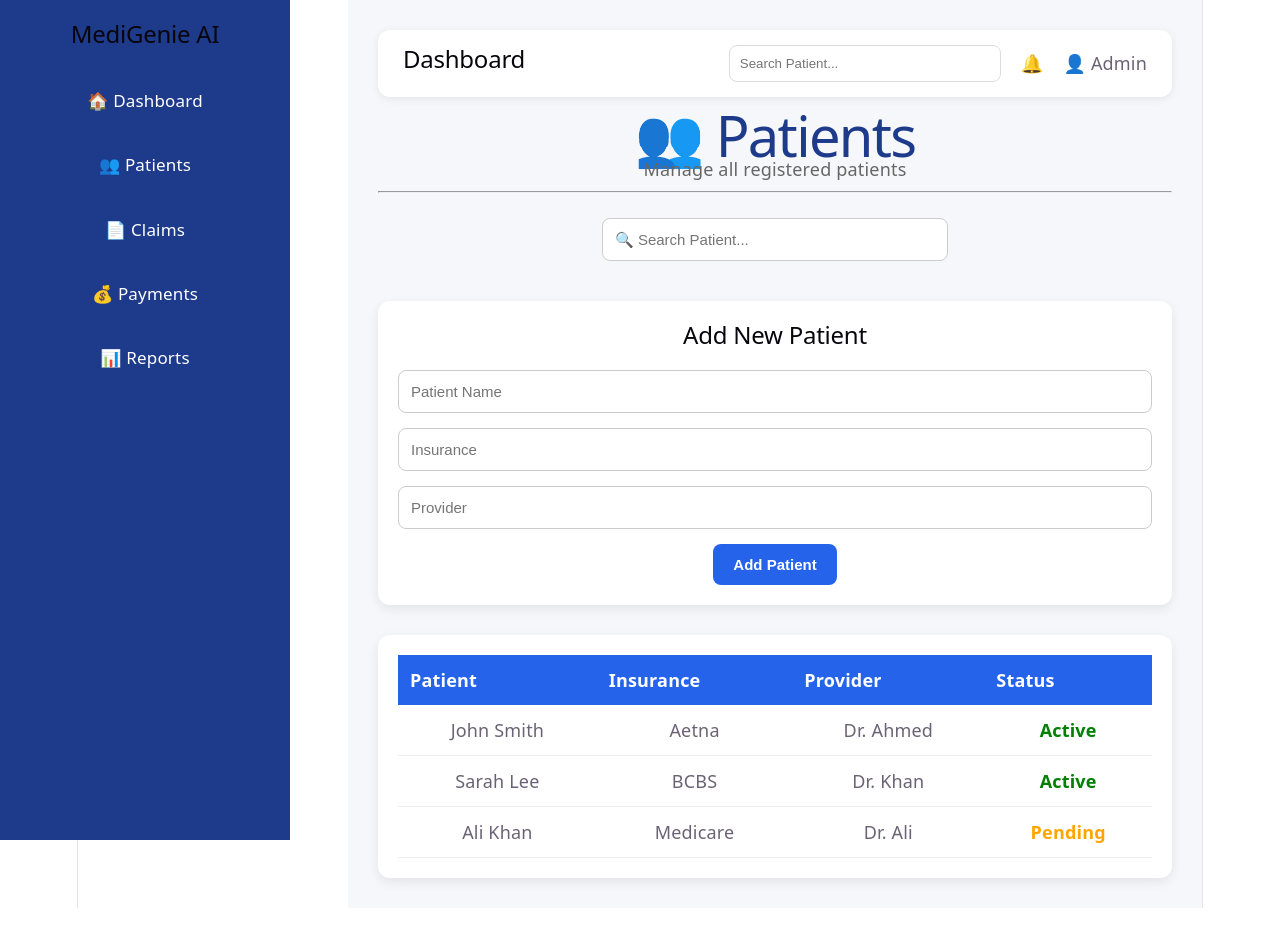
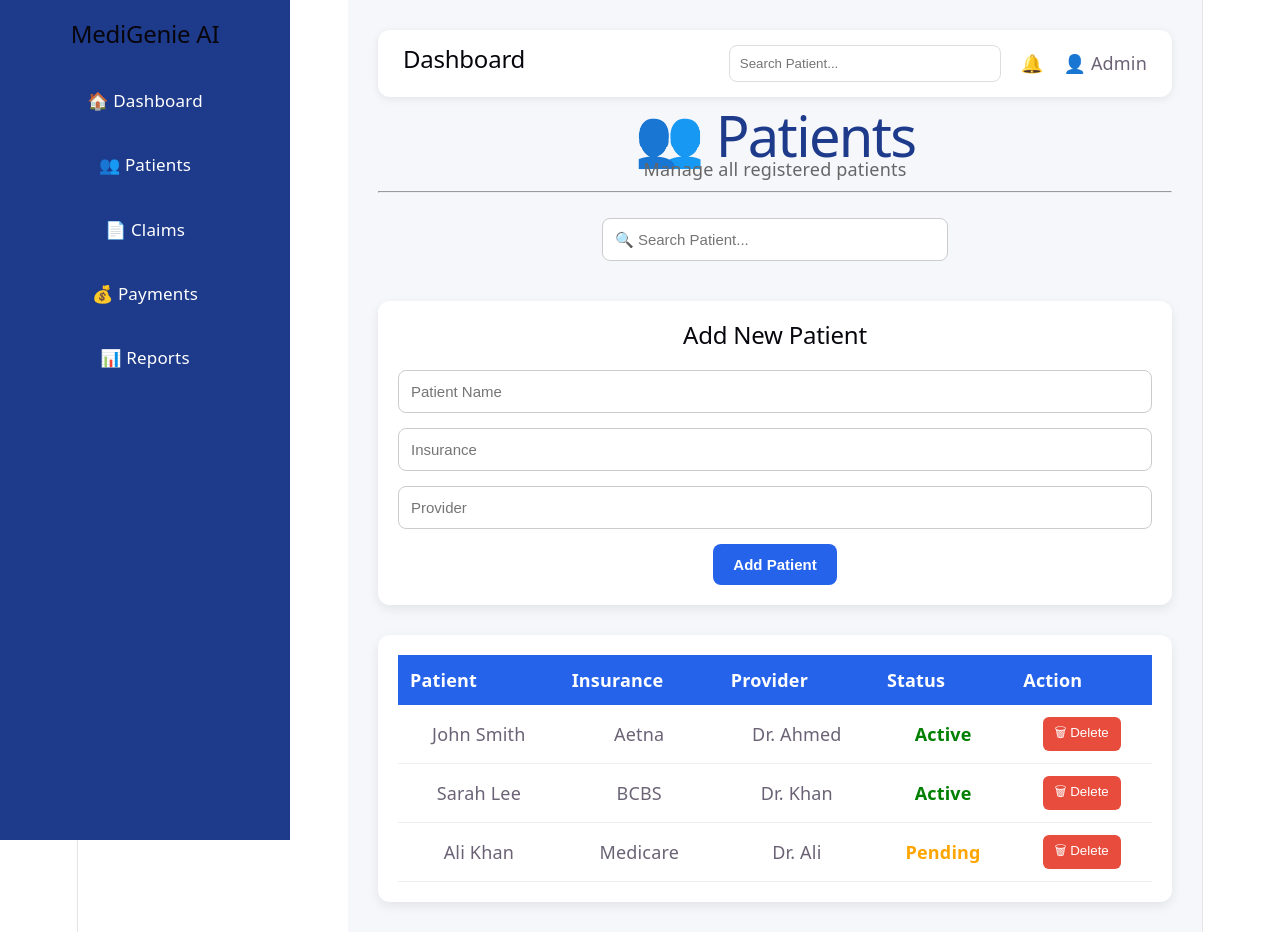
Before and after one commit to ehsankiani222-cloud/MediGenieAI, a React (Vite) app: page /patients in a window 1280 px wide. Before the commit the page ends 908 px from the top, so only its background shows below. Built offline with nearby package versions, Linux system fonts and the light colour scheme.

Commit message:
Added Delete Patient

```diff
--- a/src/components/PatientRow.jsx
+++ b/src/components/PatientRow.jsx
@@ -1,9 +1,17 @@
-function PatientRow({ name, insurance, provider, status }) {
+function PatientRow({
+  id,
+  name,
+  insurance,
+  provider,
+  status,
+  onDelete,
+}) {
   return (
     <tr>
       <td>{name}</td>
       <td>{insurance}</td>
       <td>{provider}</td>
+
       <td>
         <span
           style={{
@@ -14,6 +22,22 @@ function PatientRow({ name, insurance, provider, status }) {
           {status}
         </span>
       </td>
+
+      <td>
+        <button
+          onClick={() => onDelete(id)}
+          style={{
+            background: "#e74c3c",
+            color: "white",
+            border: "none",
+            padding: "6px 12px",
+            borderRadius: "6px",
+            cursor: "pointer",
+          }}
+        >
+          🗑 Delete
+        </button>
+      </td>
     </tr>
   );
 }
--- a/src/components/PatientTable.jsx
+++ b/src/components/PatientTable.jsx
@@ -4,7 +4,7 @@ import "../styles/PatientTable.css";
 import PatientRow from "./PatientRow";
 
 function PatientTable() {
-  const { patients, searchTerm } = useContext(PatientContext);
+  const { patients, searchTerm, deletePatient } = useContext(PatientContext);
 
   const filteredPatients = patients.filter((patient) =>
     patient.name.toLowerCase().includes(searchTerm.toLowerCase())
@@ -19,6 +19,7 @@ function PatientTable() {
             <th>Insurance</th>
             <th>Provider</th>
             <th>Status</th>
+            <th>Action</th>
           </tr>
         </thead>
 
@@ -26,19 +27,18 @@ function PatientTable() {
           {filteredPatients.map((patient) => (
             <PatientRow
               key={patient.id}
+              id={patient.id}
               name={patient.name}
               insurance={patient.insurance}
               provider={patient.provider}
               status={patient.status}
+              onDelete={deletePatient}
             />
           ))}
 
           {filteredPatients.length === 0 && (
             <tr>
-              <td
-                colSpan="4"
-                style={{ textAlign: "center", padding: "20px" }}
-              >
+              <td colSpan="5" style={{ textAlign: "center", padding: "20px" }}>
                 No patient found.
               </td>
             </tr>
--- a/src/context/PatientContext.jsx
+++ b/src/context/PatientContext.jsx
@@ -17,11 +17,16 @@ export function PatientProvider({ children }) {
     setPatients((prev) => [...prev, newPatient]);
   }
 
+  function deletePatient(id) {
+    setPatients((prev) => prev.filter((patient) => patient.id !== id));
+  }
+
   return (
     <PatientContext.Provider
       value={{
         patients,
         addPatient,
+        deletePatient,
         searchTerm,
         setSearchTerm,
       }}
```
